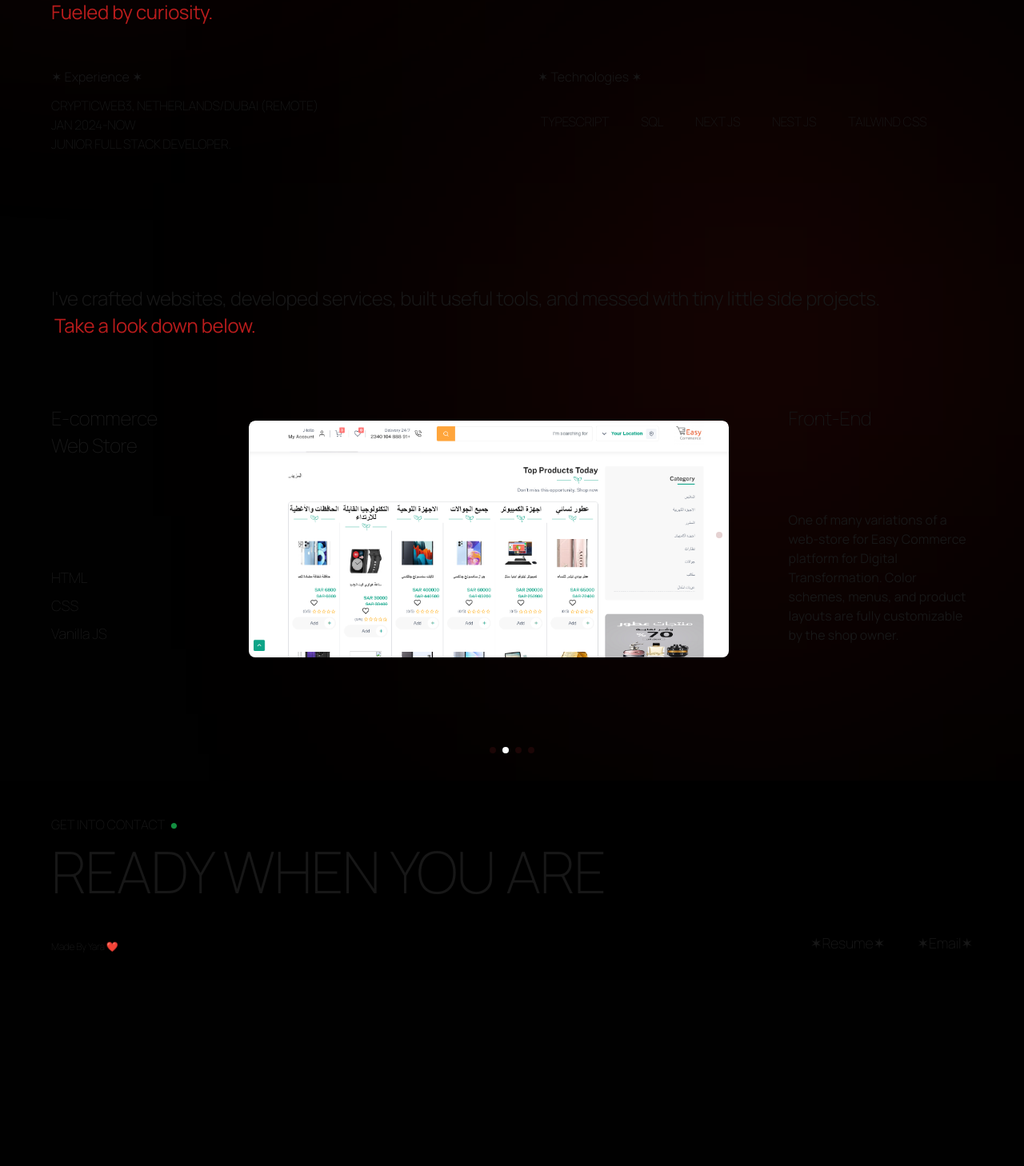
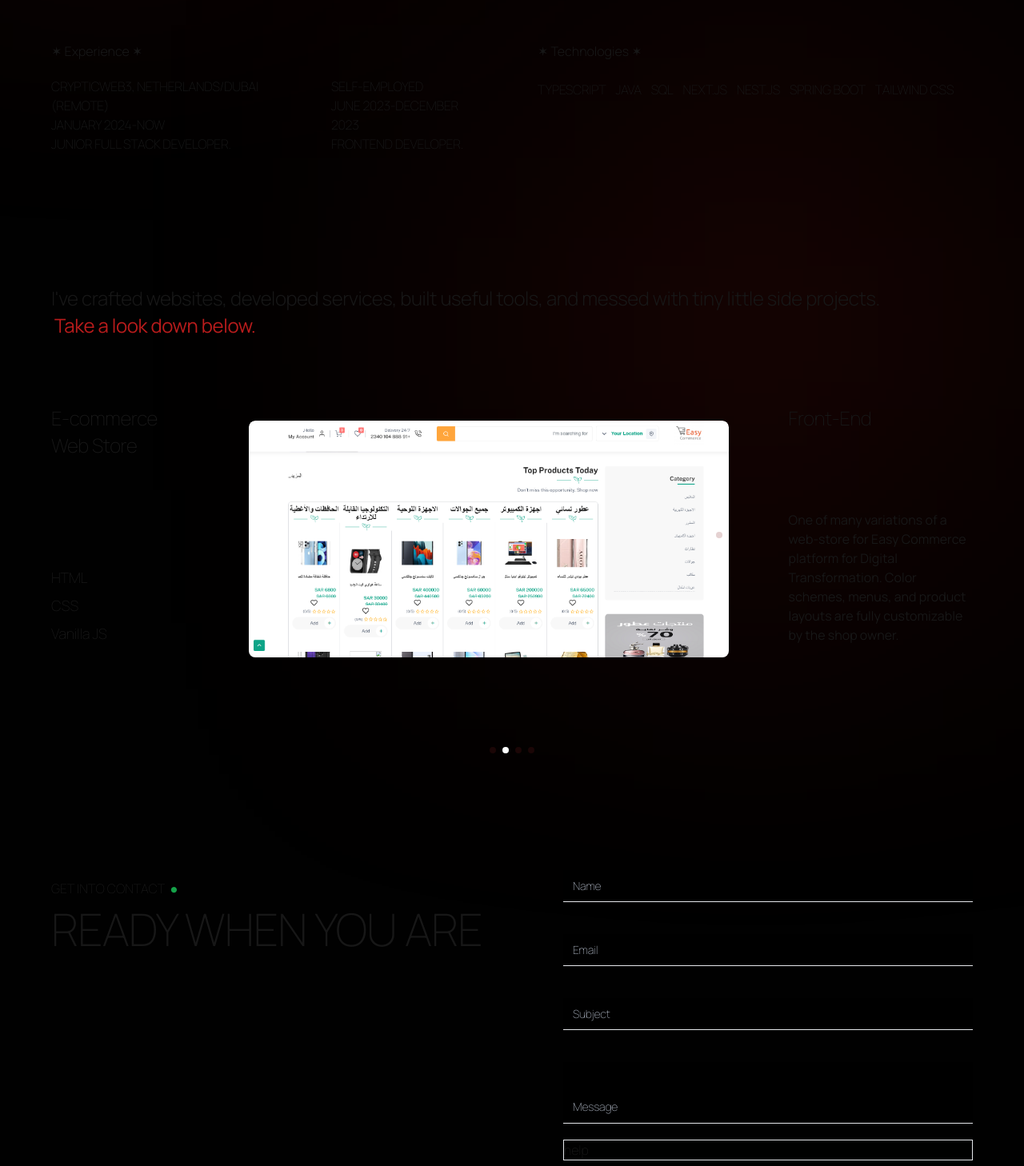
Before and after one commit to Surefire10/surefire-v2, a Next.js app: page / in a window 1280 px wide. Shown: the part 892-2350 px from the top of the page at 80% size. Before the commit the page ends 2118 px from the top, so only its background shows below. Built offline with nearby package versions, Linux system fonts and the light colour scheme.

Commit message:
not done

```diff
--- a/package.json
+++ b/package.json
@@ -17,6 +17,7 @@
     "next": "14.2.15",
     "react": "^18",
     "react-dom": "^18",
+    "resend": "^4.4.1",
     "swiper": "^11.1.15",
     "tailwind-merge": "^2.5.4"
   },
--- a/public/content/content.ts
+++ b/public/content/content.ts
@@ -15,7 +15,7 @@ export const content = [
     description:
       "A guitar's player best friend! Look up chords using the fretboard and find new chord positions in the chord library.",
     scope: "Full-stack",
-    skills: ["React/NextJS", "NestJS", "Prisma ORM", "Tailwind CSS"],
+    skills: ["NextJS", "NestJS", "Prisma ORM", "Tailwind CSS"],
   },
   {
     id: "1",
--- /dev/null
+++ b/src/app/actions/submit.action.ts
@@ -0,0 +1,22 @@
+"use server";
+import { Resend } from "resend";
+
+export async function submitAction(formValues: {
+  name: string;
+  email: string;
+  subject: string;
+  message: string;
+}) {
+  const key = process.env.RESEND_API_KEY;
+  const resend = new Resend(key);
+  try {
+    const response = await resend.emails.send({
+      from: "ther.dev",
+      to: "yarakhairat10@gmail.com",
+      subject: formValues.subject,
+      html: `<p>From: ${formValues.name} </p> <p>Email: ${formValues.email} </p> <p>${formValues.message}</p>`,
+    });
+    if (response.data) return { message: "success!", statusCode: 200 };
+    return { error: "failed to send message :(", statusCode: 400 };
+  } catch (error: any) {}
+}
--- /dev/null
+++ b/src/app/components/ui/footer.tsx
@@ -0,0 +1,29 @@
+"use client";
+import { motion } from "framer-motion";
+import Link from "next/link";
+
+export function Footer() {
+  return (
+    <footer className="flex bg-black w-full font-thin h-[100px]  mt-10 mb-5">
+      <div className="mobile-container md:container flex flex-col justify-end gap-10 ">
+        <div className="relative flex items-end justify-end gap-10 text-sm md:text-lg ">
+          <p className="absolute left-0 text-xs">Made By Yara ❤️</p>
+
+          <Link
+            className="hover:text-red-600 hover:duration-300"
+            href="/resume.pdf"
+            target="_blank"
+          >
+            ✶Resume✶
+          </Link>
+          <Link
+            className="hover:text-red-600 hover:duration-300"
+            href="mailto:yarakhairat10@gmail.com"
+          >
+            ✶Email✶
+          </Link>
+        </div>
+      </div>
+    </footer>
+  );
+}
--- /dev/null
+++ b/src/app/components/ui/input.tsx
@@ -0,0 +1,22 @@
+import * as React from "react";
+
+import { cn } from "@/app/lib/cn";
+
+const Input = React.forwardRef<HTMLInputElement, React.ComponentProps<"input">>(
+  ({ className, type, ...props }, ref) => {
+    return (
+      <input
+        type={type}
+        className={cn(
+          "flex h-10 w-full border-gray-600 border-b  border-input bg-black px-3 py-2 text-base ring-offset-background file:border-0 file:bg-transparent file:text-sm file:font-medium file:text-foreground placeholder:text-muted-foreground focus-visible:outline-none   disabled:cursor-not-allowed disabled:opacity-50 md:text-sm",
+          className
+        )}
+        ref={ref}
+        {...props}
+      />
+    );
+  }
+);
+Input.displayName = "Input";
+
+export { Input };
--- a/src/app/layout.tsx
+++ b/src/app/layout.tsx
@@ -2,6 +2,7 @@ import type { Metadata } from "next";
 import "./globals.css";
 import { Header } from "./components/ui/header";
 import { Gradient } from "./components/ui/gradient";
+import { Footer } from "./components/ui/footer";
 
 export const metadata: Metadata = {
   title: "Yara Khairat | Web-centric Software Developer",
@@ -39,6 +40,7 @@ export default function RootLayout({
           <Header />
         </div>
         {children}
+        <Footer />
       </body>
     </html>
   );
--- a/src/app/sections/about.tsx
+++ b/src/app/sections/about.tsx
@@ -3,7 +3,7 @@ import { Blur } from "../components/ui/blur";
 export function About() {
   return (
     <section
-      className="flex flex-col w-full items-center justify-center lg:gap-3 mobile-container lg:container lg:pt-28"
+      className="flex flex-col w-full items-center justify-center lg:gap-3 mobile-container lg:container lg:pt-20"
       id="about"
     >
       <Blur className="hidden lg:block" top={400} left={200} />
@@ -22,21 +22,30 @@ export function About() {
         <span className="flex w-full">✶ Technologies ✶</span>
       </div>
       <div className="w-full flex  items-center lg:justify-between lg:gap-16 ">
-        <div className="flex flex-col font-thin w-full h-full">
+        <div className="flex font-thin w-full h-full gap-5 mt-2 ">
           <div className="flex gap-10">
             <div className="text-sm lg:text-base">
               <p>CRYPTICWEB3, NETHERLANDS/DUBAI (REMOTE)</p>
-              <p>JAN 2024-NOW</p>
+              <p>JANUARY 2024-NOW</p>
               <p>JUNIOR FULL STACK DEVELOPER.</p>
             </div>
           </div>
+          <div className="flex gap-10">
+            <div className="text-sm lg:text-base">
+              <p>SELF-EMPLOYED</p>
+              <p>JUNE 2023-DECEMBER 2023 </p>
+              <p>FRONTEND DEVELOPER.</p>
+            </div>
+          </div>
         </div>
-        <div className="flex flex-col p-2  font-thin w-full">
-          <ul className="flex flex-col lg:flex-row -mt-2  lg:gap-10 text-sm lg:text-base ">
+        <div className="flex flex-col py-2  font-thin w-full">
+          <ul className="flex flex-col lg:flex-row -mt-10  lg:gap-3 text-sm lg:text-base ">
             <li>TYPESCRIPT</li>
+            <li>JAVA</li>
             <li>SQL</li>
-            <li>NEXT JS</li>
-            <li>NEST JS</li>
+            <li>NEXT.JS</li>
+            <li>NEST.JS</li>
+            <li>SPRING BOOT</li>
             <li>TAILWIND CSS</li>
           </ul>
         </div>
--- a/src/app/sections/contact.tsx
+++ b/src/app/sections/contact.tsx
@@ -1,15 +1,93 @@
 import { motion } from "framer-motion";
-import Link from "next/link";
+import { Input } from "../components/ui/input";
+import { ChangeEvent, useReducer, useRef } from "react";
+import { submitAction } from "../actions/submit.action";
 
 export function Contact() {
+  //actually, let's use a reducer here
+  const initialFormState = { name: "", email: "", subject: "", message: "" };
+  const initialErrorState = { name: "", email: "", subject: "", message: "" };
+
+  const [form, dispatchForm] = useReducer(formReducer, initialFormState);
+  const [error, dispatchError] = useReducer(errorReducer, initialErrorState);
+  const formContainerRef = useRef<HTMLDivElement>(null);
+
+  function valueChangeDispatcher(e: ChangeEvent<HTMLInputElement>) {
+    const fieldName = e.target.name;
+    const fieldValue = e.target.value;
+    if (fieldValue.length < 1) {
+      errorDispatcher("empty_field", fieldName);
+    } else {
+      errorDispatcher("clear", fieldName);
+    }
+
+    dispatchForm({
+      type: "value_changed",
+      fieldName,
+      fieldValue,
+    });
+  }
+
+  function errorDispatcher(type: string, fieldName: string) {
+    dispatchError({
+      type,
+      fieldName,
+    });
+  }
+
+  function formReducer(state, action) {
+    switch (action.type) {
+      case "value_changed":
+        return {
+          ...state,
+          [action.fieldName]: action.fieldValue,
+        };
+      default:
+        return state;
+    }
+  }
+
+  function errorReducer(state, action) {
+    switch (action.type) {
+      case "empty_field":
+        return {
+          ...state,
+          [action.fieldName]: `${action.fieldName} is too short.`,
+        };
+      case "clear":
+        return {
+          ...state,
+          [action.fieldName]: "",
+        };
+      default:
+        return state;
+    }
+  }
+
+  async function onSubmit() {
+    const errorFree = isErrorFree();
+    if (errorFree) {
+      const response = await submitAction(form);
+    }
+  }
+
+  function isErrorFree() {
+    if (!formContainerRef.current) return;
+    const inputs = formContainerRef.current.querySelectorAll<
+      HTMLInputElement | HTMLTextAreaElement
+    >("input, textarea");
+    inputs.forEach((input) => {
+      input.focus();
+      input.blur();
+    });
+
+    return Object.values(error).every((val) => val === "");
+  }
+
   return (
-    <footer className="bg-black w-full font-thin h-[200px] md:h-[250px]">
-      <div
-        className="mobile-container md:container flex flex-col gap-10"
-        id="contact"
-      >
-        <div className="w-full  ">
-          <div className="flex items-center">
+    <section className="flex w-full  justify-between mobile-container lg:container lg:pt-20 font-extralight">
+      <div className="w-3/4">
+        <div className="flex items-center ">
           <p className="">GET INTO CONTACT</p>
           <motion.h2
             animate={{ opacity: [1, 0.3, 1] }}
@@ -24,28 +102,57 @@ export function Contact() {
             •
           </motion.h2>
         </div>
-          <p className=" text-4xl w-full md:text-7xl tracking-wide ">
+        <p className=" text-4xl w-full md:text-6xl tracking-wide ">
           READY WHEN YOU ARE
         </p>
       </div>
-        <div className="relative flex items-end justify-end gap-10 text-sm md:text-lg ">
-          <p className="absolute left-0 text-xs">Made By Yara ❤️</p>
+      <div className="flex flex-col w-3/5">
+        <div ref={formContainerRef} className="flex flex-col gap-5  ">
+          <Input
+            name="name"
+            placeholder="Name"
+            value={form.name}
+            onChange={(e) => valueChangeDispatcher(e)}
+            onBlur={(e) => valueChangeDispatcher(e)}
+          ></Input>
+          <small>{error.name}</small>
+          <Input
+            name="email"
+            placeholder="Email"
+            onChange={(e) => valueChangeDispatcher(e)}
+            onBlur={(e) => valueChangeDispatcher(e)}
+          ></Input>
+          <small>{error.email}</small>
 
-          <Link
-            className="hover:text-red-600 hover:duration-300"
-            href="/resume.pdf"
-            target="_blank"
+          <Input
+            name="subject"
+            placeholder="Subject"
+            onChange={(e) => valueChangeDispatcher(e)}
+            onBlur={(e) => valueChangeDispatcher(e)}
+          ></Input>
+          <small>{error.subject}</small>
+
+          <Input
+            name="message"
+            placeholder="Message"
+            onChange={(e) => valueChangeDispatcher(e)}
+            onBlur={(e) => valueChangeDispatcher(e)}
+            type="text"
+            className="pt-14 pb-5"
+          ></Input>
+          <small>{error.message}</small>
+        </div>
+        <div className="border">
+          <button
+            onClick={() => {
+              onSubmit();
+            }}
           >
-            ✶Resume✶
-          </Link>
-          <Link
-            className="hover:text-red-600 hover:duration-300"
-            href="mailto:yarakhairat10@gmail.com"
-          >
-            ✶Email✶
-          </Link>
+            {" "}
+            help
+          </button>
         </div>
       </div>
-    </footer>
+    </section>
   );
 }
```
Also changed, not shown: 2 other files (tests, documents, lock files or other folders). Lines whose indentation alone changed are shown as unchanged.
